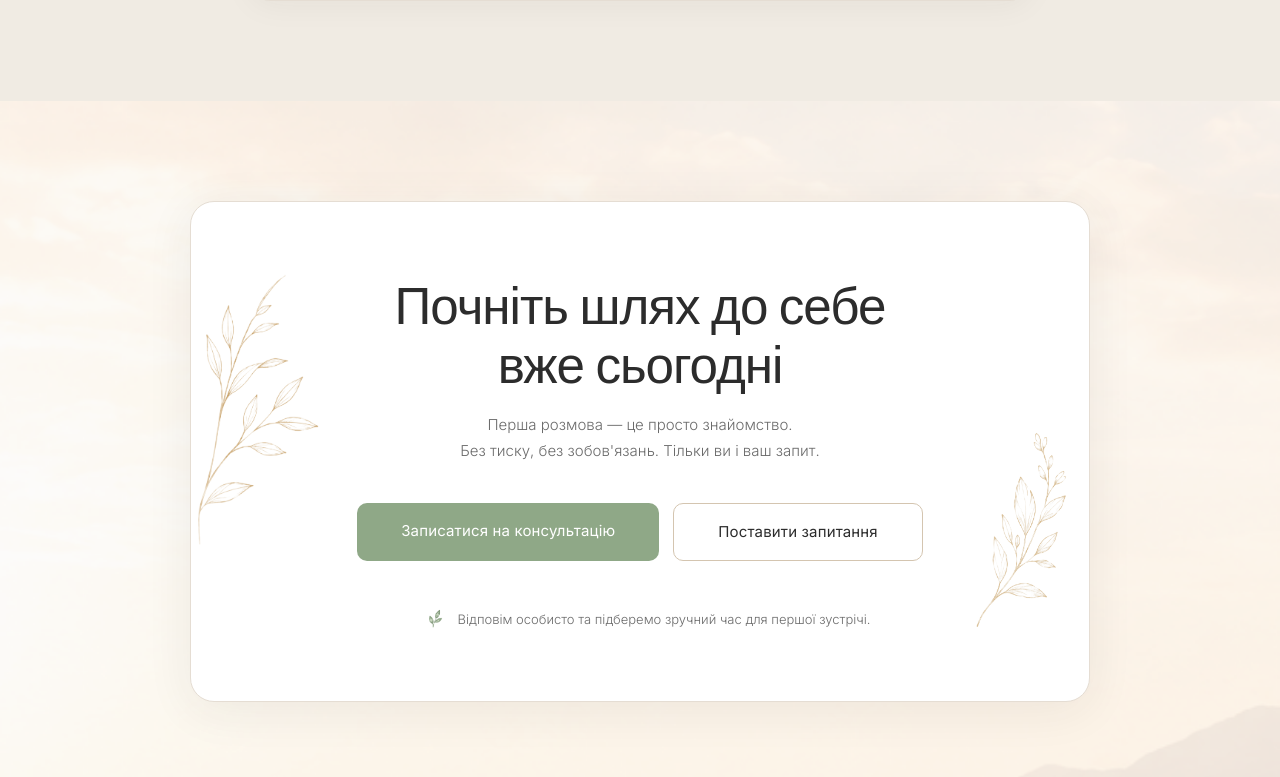
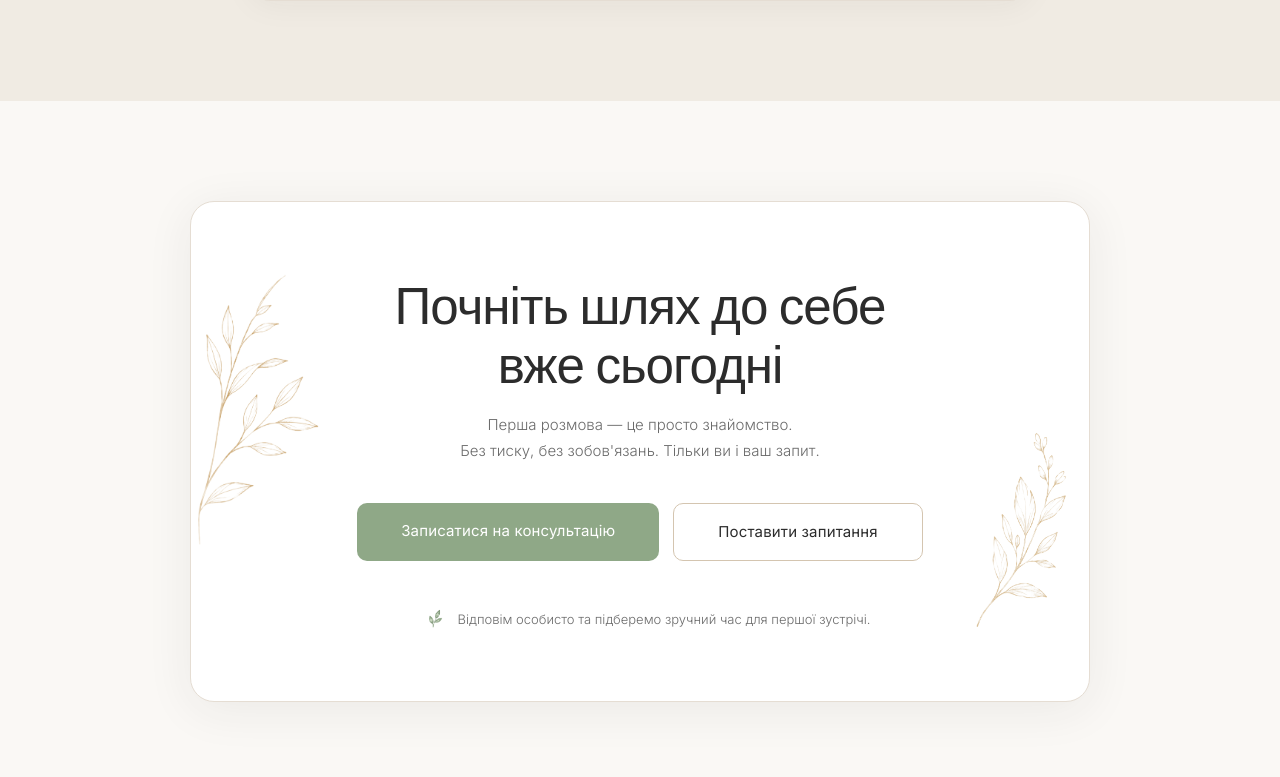
Before and after one commit to danylonahorniuk/psychologist-landing, a Next.js app: page / in a window 1280 px wide. Shown: the part 6223-7000 px from the top of the page. Built offline with nearby package versions, Linux system fonts and the light colour scheme.

Commit message:
fix: restore solid bg on CTA section so it separates from contact+mountain area

```diff
--- a/components/Contact.tsx
+++ b/components/Contact.tsx
@@ -38,7 +38,7 @@ export default function Contact() {
       `}</style>
 
       {/* CTA card */}
-      <section className="s-pad" style={{ background: "transparent" }}>
+      <section className="s-pad" style={{ background: "var(--bg)" }}>
         <div style={{ maxWidth: "900px", margin: "0 auto" }}>
           <div style={{
             position: "relative",
```
